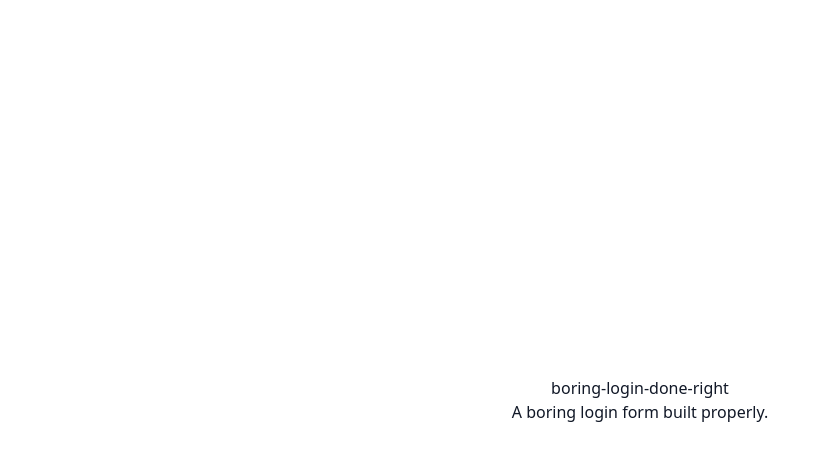
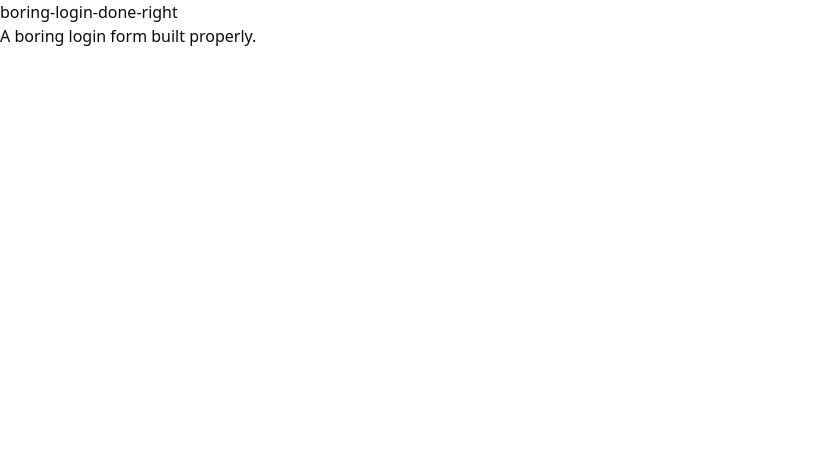
Before and after one commit to carolinapapes/boring-login-done-right, a React (Vite) app in the folder frontend/: page / in a window 1280 px wide. Shown: the top 460 px of the page, without its empty margins (0-830 px from the left). Built offline with nearby package versions, Linux system fonts and the light colour scheme.

Commit message:
chore: replace shadcnui Base UI with Radix ui

```diff
--- a/frontend/package.json
+++ b/frontend/package.json
@@ -17,13 +17,13 @@
     "check:ci": "pnpm typecheck && pnpm lint && pnpm format:check && pnpm test:run"
   },
   "dependencies": {
-    "@base-ui/react": "^1.6.0",
     "@fontsource-variable/geist": "^5.2.9",
     "@hookform/resolvers": "^5.4.0",
     "@tailwindcss/vite": "^4.3.2",
     "class-variance-authority": "^0.7.1",
     "clsx": "^2.1.1",
     "lucide-react": "^1.23.0",
+    "radix-ui": "^1.6.1",
     "react": "^19.2.7",
     "react-dom": "^19.2.7",
     "react-hook-form": "^7.80.0",
--- a/frontend/src/index.css
+++ b/frontend/src/index.css
@@ -1,19 +1,137 @@
 @import "tailwindcss";
+@import "tw-animate-css";
+@import "shadcn/tailwind.css";
+@import "@fontsource-variable/geist";
+
+@custom-variant dark (&:is(.dark *));
 
 :root {
   font-family: system-ui, sans-serif;
   color: #111827;
   background: #ffffff;
+  --background: oklch(1 0 0);
+  --foreground: oklch(0.145 0 0);
+  --card: oklch(1 0 0);
+  --card-foreground: oklch(0.145 0 0);
+  --popover: oklch(1 0 0);
+  --popover-foreground: oklch(0.145 0 0);
+  --primary: oklch(0.205 0 0);
+  --primary-foreground: oklch(0.985 0 0);
+  --secondary: oklch(0.97 0 0);
+  --secondary-foreground: oklch(0.205 0 0);
+  --muted: oklch(0.97 0 0);
+  --muted-foreground: oklch(0.556 0 0);
+  --accent: oklch(0.97 0 0);
+  --accent-foreground: oklch(0.205 0 0);
+  --destructive: oklch(0.577 0.245 27.325);
+  --border: oklch(0.922 0 0);
+  --input: oklch(0.922 0 0);
+  --ring: oklch(0.708 0 0);
+  --chart-1: oklch(0.87 0 0);
+  --chart-2: oklch(0.556 0 0);
+  --chart-3: oklch(0.439 0 0);
+  --chart-4: oklch(0.371 0 0);
+  --chart-5: oklch(0.269 0 0);
+  --radius: 0.625rem;
+  --sidebar: oklch(0.985 0 0);
+  --sidebar-foreground: oklch(0.145 0 0);
+  --sidebar-primary: oklch(0.205 0 0);
+  --sidebar-primary-foreground: oklch(0.985 0 0);
+  --sidebar-accent: oklch(0.97 0 0);
+  --sidebar-accent-foreground: oklch(0.205 0 0);
+  --sidebar-border: oklch(0.922 0 0);
+  --sidebar-ring: oklch(0.708 0 0);
 }
 
 body {
   margin: 0;
 }
 
-main {
-  min-height: 100vh;
-  display: grid;
-  place-content: center;
-  padding: 2rem;
-  text-align: center;
+@theme inline {
+  --font-heading: var(--font-sans);
+  --font-sans: "Geist Variable", sans-serif;
+  --color-sidebar-ring: var(--sidebar-ring);
+  --color-sidebar-border: var(--sidebar-border);
+  --color-sidebar-accent-foreground: var(--sidebar-accent-foreground);
+  --color-sidebar-accent: var(--sidebar-accent);
+  --color-sidebar-primary-foreground: var(--sidebar-primary-foreground);
+  --color-sidebar-primary: var(--sidebar-primary);
+  --color-sidebar-foreground: var(--sidebar-foreground);
+  --color-sidebar: var(--sidebar);
+  --color-chart-5: var(--chart-5);
+  --color-chart-4: var(--chart-4);
+  --color-chart-3: var(--chart-3);
+  --color-chart-2: var(--chart-2);
+  --color-chart-1: var(--chart-1);
+  --color-ring: var(--ring);
+  --color-input: var(--input);
+  --color-border: var(--border);
+  --color-destructive: var(--destructive);
+  --color-accent-foreground: var(--accent-foreground);
+  --color-accent: var(--accent);
+  --color-muted-foreground: var(--muted-foreground);
+  --color-muted: var(--muted);
+  --color-secondary-foreground: var(--secondary-foreground);
+  --color-secondary: var(--secondary);
+  --color-primary-foreground: var(--primary-foreground);
+  --color-primary: var(--primary);
+  --color-popover-foreground: var(--popover-foreground);
+  --color-popover: var(--popover);
+  --color-card-foreground: var(--card-foreground);
+  --color-card: var(--card);
+  --color-foreground: var(--foreground);
+  --color-background: var(--background);
+  --radius-sm: calc(var(--radius) * 0.6);
+  --radius-md: calc(var(--radius) * 0.8);
+  --radius-lg: var(--radius);
+  --radius-xl: calc(var(--radius) * 1.4);
+  --radius-2xl: calc(var(--radius) * 1.8);
+  --radius-3xl: calc(var(--radius) * 2.2);
+  --radius-4xl: calc(var(--radius) * 2.6);
 }
+
+.dark {
+  --background: oklch(0.145 0 0);
+  --foreground: oklch(0.985 0 0);
+  --card: oklch(0.205 0 0);
+  --card-foreground: oklch(0.985 0 0);
+  --popover: oklch(0.205 0 0);
+  --popover-foreground: oklch(0.985 0 0);
+  --primary: oklch(0.922 0 0);
+  --primary-foreground: oklch(0.205 0 0);
+  --secondary: oklch(0.269 0 0);
+  --secondary-foreground: oklch(0.985 0 0);
+  --muted: oklch(0.269 0 0);
+  --muted-foreground: oklch(0.708 0 0);
+  --accent: oklch(0.269 0 0);
+  --accent-foreground: oklch(0.985 0 0);
+  --destructive: oklch(0.704 0.191 22.216);
+  --border: oklch(1 0 0 / 10%);
+  --input: oklch(1 0 0 / 15%);
+  --ring: oklch(0.556 0 0);
+  --chart-1: oklch(0.87 0 0);
+  --chart-2: oklch(0.556 0 0);
+  --chart-3: oklch(0.439 0 0);
+  --chart-4: oklch(0.371 0 0);
+  --chart-5: oklch(0.269 0 0);
+  --sidebar: oklch(0.205 0 0);
+  --sidebar-foreground: oklch(0.985 0 0);
+  --sidebar-primary: oklch(0.488 0.243 264.376);
+  --sidebar-primary-foreground: oklch(0.985 0 0);
+  --sidebar-accent: oklch(0.269 0 0);
+  --sidebar-accent-foreground: oklch(0.985 0 0);
+  --sidebar-border: oklch(1 0 0 / 10%);
+  --sidebar-ring: oklch(0.556 0 0);
+}
+
+@layer base {
+  * {
+    @apply border-border outline-ring/50;
+  }
+  body {
+    @apply bg-background text-foreground;
+  }
+  html {
+    @apply font-sans;
+  }
+}
```
Also changed, not shown: frontend/components.json, 1 other file (tests, documents, lock files or other folders).
